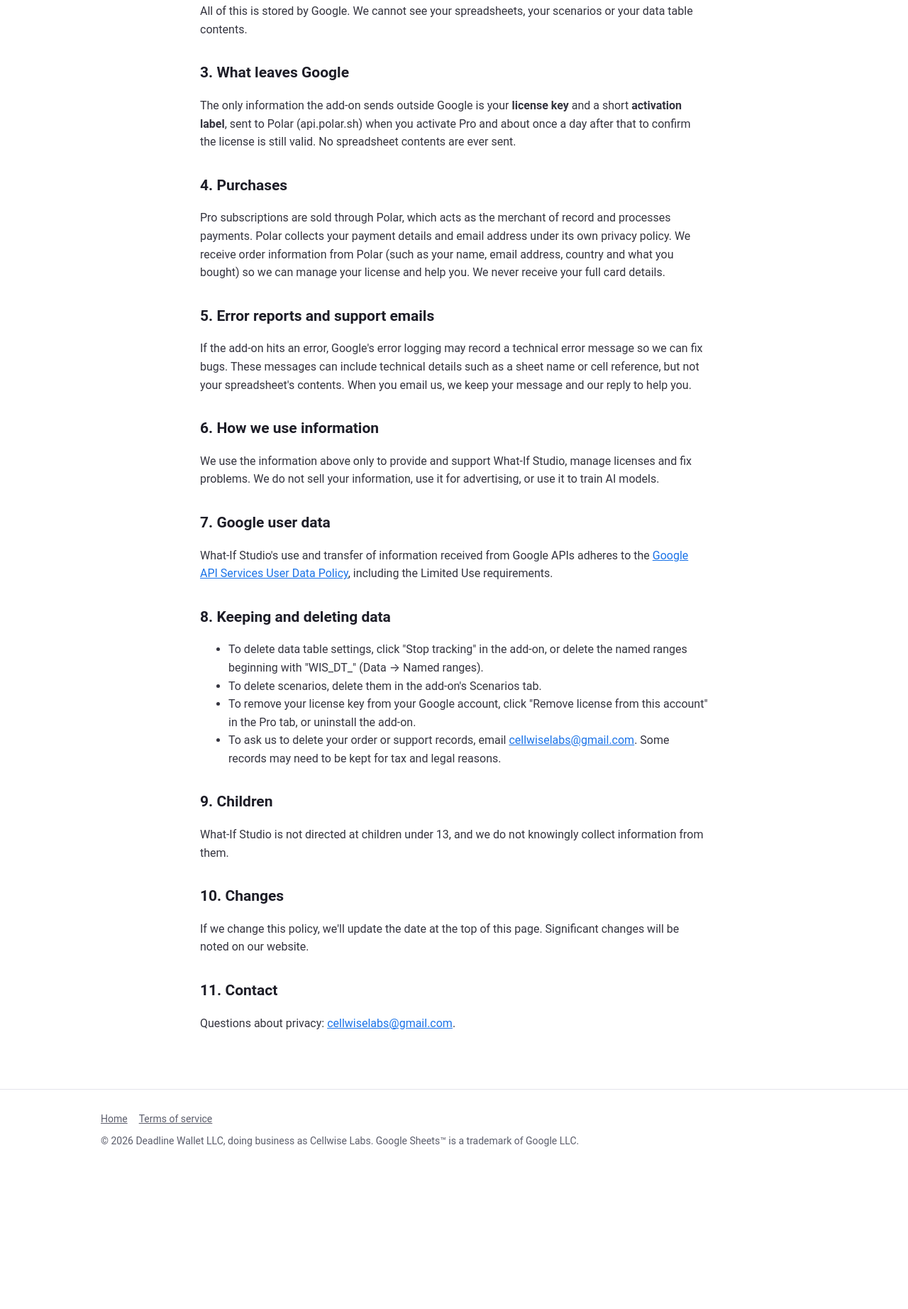
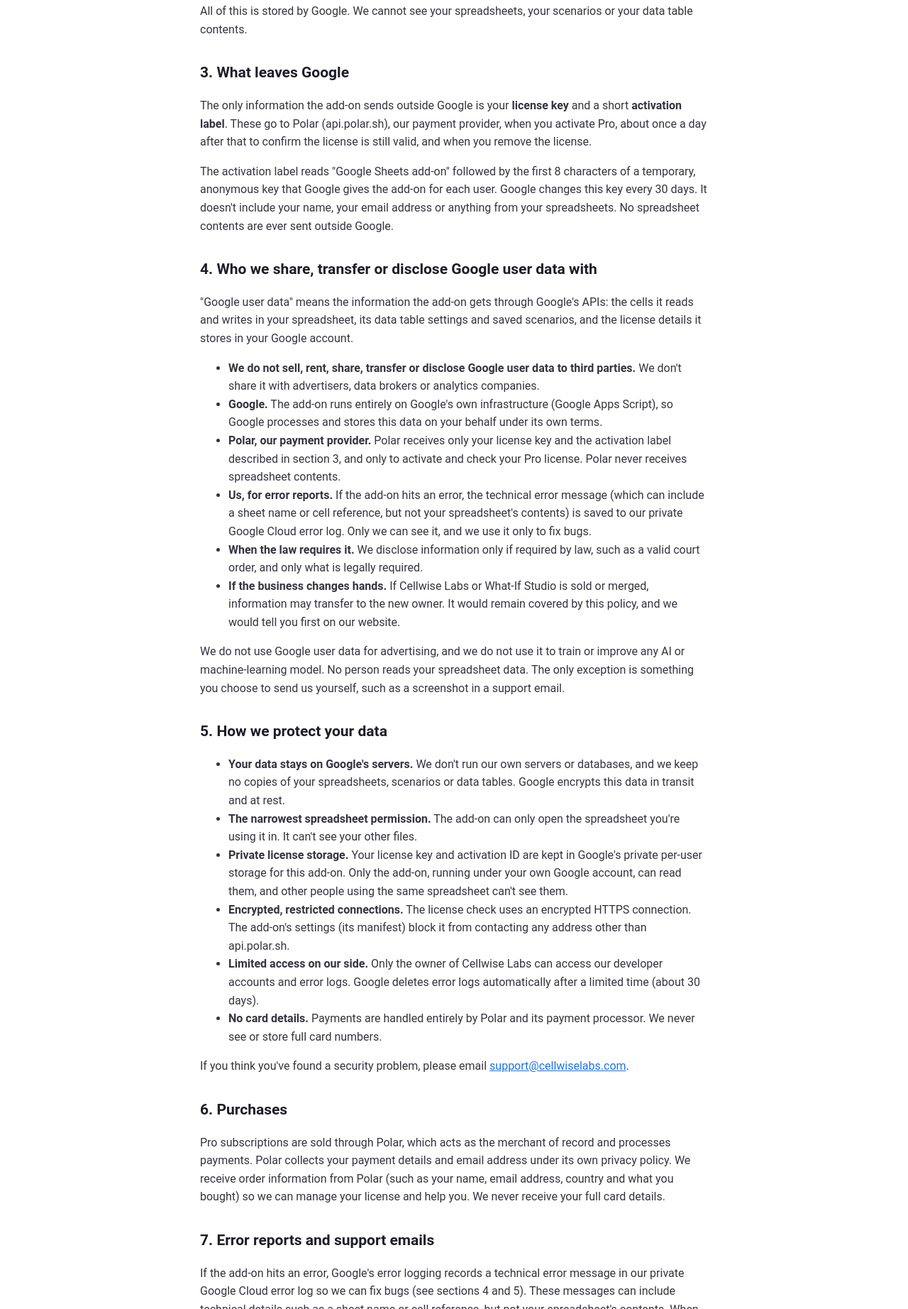
Before and after one commit to cellwiselabs/cellwiselabs.github.io, a plain HTML site: page privacy.html in a window 1280 px wide. Shown: the part 956-2800 px from the top of the page at 71% size. Before the commit the page ends 2614 px from the top, so only its background shows below. Drawn offline with Linux system fonts and the light colour scheme.

Commit message:
Privacy policy: add data sharing and protection sections

```diff
--- a/privacy.html
+++ b/privacy.html
@@ -18,7 +18,7 @@
   <main class="legal">
     <div class="wrap">
       <h1>Privacy Policy</h1>
-      <p class="meta">Effective November 23, 2026</p>
+      <p class="meta">Effective November 23, 2026 · Updated November 24, 2026</p>
 
       <p>This policy explains what information the What-If Studio add-on for Google Sheets™ ("What-If Studio", "the add-on") uses, and how. What-If Studio is made by Cellwise Labs, a trade name of Deadline Wallet LLC ("we", "us"). The short version: your spreadsheet data stays in Google, and we never see it.</p>
 
@@ -27,7 +27,7 @@
       <ul>
         <li><b>View and manage spreadsheets that this application has been installed in.</b> The add-on only works with the spreadsheet you open it in. It reads the cells you choose (for example, your formula and input cells) and writes results back into that spreadsheet.</li>
         <li><b>Display and run third-party web content in prompts and sidebars inside Google applications.</b> This shows the add-on's sidebar.</li>
-        <li><b>Connect to an external service.</b> This is used only to check a Pro license key with our payment provider, Polar (see section 3).</li>
+        <li><b>Connect to an external service.</b> This is used only to check a Pro license key with our payment provider, Polar (see sections 3 and 4).</li>
       </ul>
       <p>When you install any add-on from the Google Workspace Marketplace, Google may also show that the add-on can see your email address and basic profile. What-If Studio does not read, store or use your email address or profile.</p>
 
@@ -40,21 +40,45 @@
       <p>All of this is stored by Google. We cannot see your spreadsheets, your scenarios or your data table contents.</p>
 
       <h2>3. What leaves Google</h2>
-      <p>The only information the add-on sends outside Google is your <b>license key</b> and a short <b>activation label</b>, sent to Polar (api.polar.sh) when you activate Pro and about once a day after that to confirm the license is still valid. No spreadsheet contents are ever sent.</p>
+      <p>The only information the add-on sends outside Google is your <b>license key</b> and a short <b>activation label</b>. These go to Polar (api.polar.sh), our payment provider, when you activate Pro, about once a day after that to confirm the license is still valid, and when you remove the license.</p>
+      <p>The activation label reads "Google Sheets add-on" followed by the first 8 characters of a temporary, anonymous key that Google gives the add-on for each user. Google changes this key every 30 days. It doesn't include your name, your email address or anything from your spreadsheets. No spreadsheet contents are ever sent outside Google.</p>
 
-      <h2>4. Purchases</h2>
+      <h2>4. Who we share, transfer or disclose Google user data with</h2>
+      <p>"Google user data" means the information the add-on gets through Google's APIs: the cells it reads and writes in your spreadsheet, its data table settings and saved scenarios, and the license details it stores in your Google account.</p>
+      <ul>
+        <li><b>We do not sell, rent, share, transfer or disclose Google user data to third parties.</b> We don't share it with advertisers, data brokers or analytics companies.</li>
+        <li><b>Google.</b> The add-on runs entirely on Google's own infrastructure (Google Apps Script), so Google processes and stores this data on your behalf under its own terms.</li>
+        <li><b>Polar, our payment provider.</b> Polar receives only your license key and the activation label described in section 3, and only to activate and check your Pro license. Polar never receives spreadsheet contents.</li>
+        <li><b>Us, for error reports.</b> If the add-on hits an error, the technical error message (which can include a sheet name or cell reference, but not your spreadsheet's contents) is saved to our private Google Cloud error log. Only we can see it, and we use it only to fix bugs.</li>
+        <li><b>When the law requires it.</b> We disclose information only if required by law, such as a valid court order, and only what is legally required.</li>
+        <li><b>If the business changes hands.</b> If Cellwise Labs or What-If Studio is sold or merged, information may transfer to the new owner. It would remain covered by this policy, and we would tell you first on our website.</li>
+      </ul>
+      <p>We do not use Google user data for advertising, and we do not use it to train or improve any AI or machine-learning model. No person reads your spreadsheet data. The only exception is something you choose to send us yourself, such as a screenshot in a support email.</p>
+
+      <h2>5. How we protect your data</h2>
+      <ul>
+        <li><b>Your data stays on Google's servers.</b> We don't run our own servers or databases, and we keep no copies of your spreadsheets, scenarios or data tables. Google encrypts this data in transit and at rest.</li>
+        <li><b>The narrowest spreadsheet permission.</b> The add-on can only open the spreadsheet you're using it in. It can't see your other files.</li>
+        <li><b>Private license storage.</b> Your license key and activation ID are kept in Google's private per-user storage for this add-on. Only the add-on, running under your own Google account, can read them, and other people using the same spreadsheet can't see them.</li>
+        <li><b>Encrypted, restricted connections.</b> The license check uses an encrypted HTTPS connection. The add-on's settings (its manifest) block it from contacting any address other than api.polar.sh.</li>
+        <li><b>Limited access on our side.</b> Only the owner of Cellwise Labs can access our developer accounts and error logs. Google deletes error logs automatically after a limited time (about 30 days).</li>
+        <li><b>No card details.</b> Payments are handled entirely by Polar and its payment processor. We never see or store full card numbers.</li>
+      </ul>
+      <p>If you think you've found a security problem, please email <a href="mailto:support@cellwiselabs.com">support@cellwiselabs.com</a>.</p>
+
+      <h2>6. Purchases</h2>
       <p>Pro subscriptions are sold through Polar, which acts as the merchant of record and processes payments. Polar collects your payment details and email address under its own privacy policy. We receive order information from Polar (such as your name, email address, country and what you bought) so we can manage your license and help you. We never receive your full card details.</p>
 
-      <h2>5. Error reports and support emails</h2>
-      <p>If the add-on hits an error, Google's error logging may record a technical error message so we can fix bugs. These messages can include technical details such as a sheet name or cell reference, but not your spreadsheet's contents. When you email us, we keep your message and our reply to help you.</p>
+      <h2>7. Error reports and support emails</h2>
+      <p>If the add-on hits an error, Google's error logging records a technical error message in our private Google Cloud error log so we can fix bugs (see sections 4 and 5). These messages can include technical details such as a sheet name or cell reference, but not your spreadsheet's contents. When you email us, we keep your message and our reply to help you.</p>
 
-      <h2>6. How we use information</h2>
+      <h2>8. How we use information</h2>
       <p>We use the information above only to provide and support What-If Studio, manage licenses and fix problems. We do not sell your information, use it for advertising, or use it to train AI models.</p>
 
-      <h2>7. Google user data</h2>
+      <h2>9. Google API Services User Data Policy</h2>
       <p>What-If Studio's use and transfer of information received from Google APIs adheres to the <a href="https://developers.google.com/terms/api-services-user-data-policy">Google API Services User Data Policy</a>, including the Limited Use requirements.</p>
 
-      <h2>8. Keeping and deleting data</h2>
+      <h2>10. Keeping and deleting data</h2>
       <ul>
         <li>To delete data table settings, click "Stop tracking" in the add-on, or delete the named ranges beginning with "WIS_DT_" (Data → Named ranges).</li>
         <li>To delete scenarios, delete them in the add-on's Scenarios tab.</li>
@@ -62,14 +86,14 @@
         <li>To ask us to delete your order or support records, email <a href="mailto:cellwiselabs@gmail.com">cellwiselabs@gmail.com</a>. Some records may need to be kept for tax and legal reasons.</li>
       </ul>
 
-      <h2>9. Children</h2>
+      <h2>11. Children</h2>
       <p>What-If Studio is not directed at children under 13, and we do not knowingly collect information from them.</p>
 
-      <h2>10. Changes</h2>
+      <h2>12. Changes</h2>
       <p>If we change this policy, we'll update the date at the top of this page. Significant changes will be noted on our website.</p>
 
-      <h2>11. Contact</h2>
-      <p>Questions about privacy: <a href="mailto:cellwiselabs@gmail.com">cellwiselabs@gmail.com</a>.</p>
+      <h2>13. Contact</h2>
+      <p>Questions about privacy: <a href="mailto:cellwiselabs@gmail.com">cellwiselabs@gmail.com</a> or <a href="mailto:support@cellwiselabs.com">support@cellwiselabs.com</a>.</p>
     </div>
   </main>
 
```
